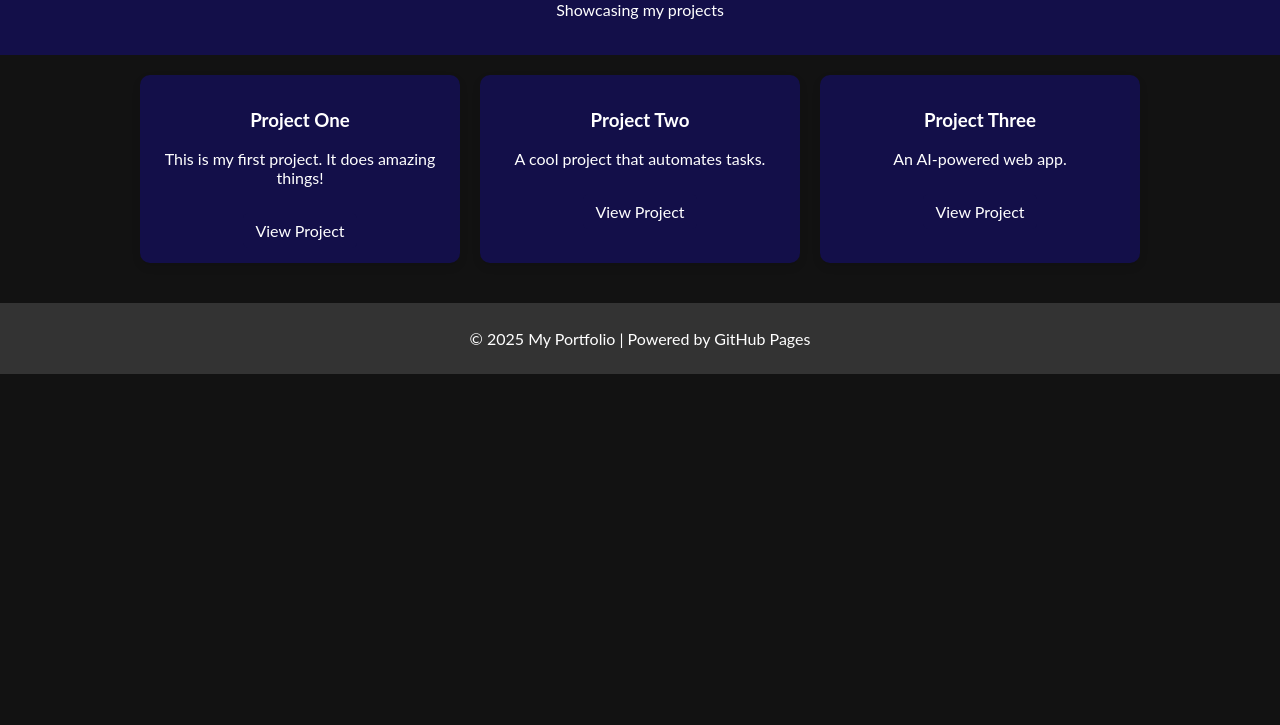
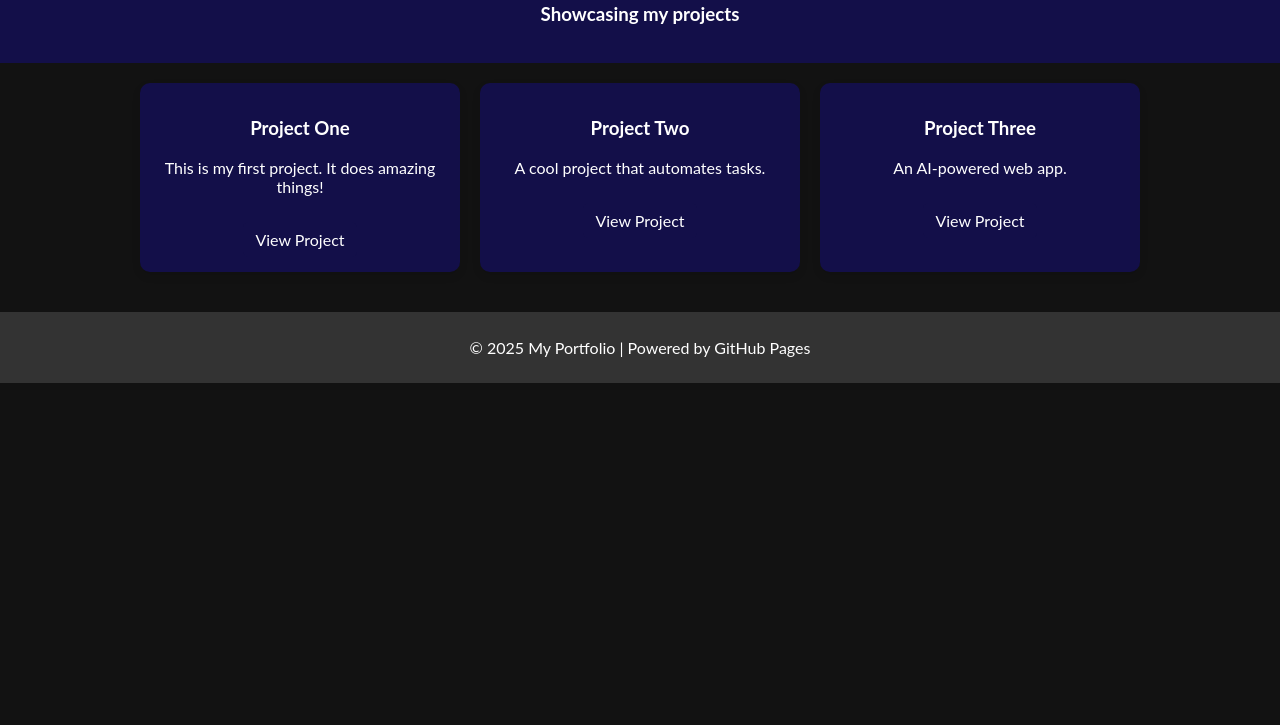
Before and after one commit to Headofstate-data/data-visualisations, a plain HTML site: page index.html in a window 1280 px wide. Shown: the part 75-800 px from the top of the page. Drawn offline with Linux system fonts and the light colour scheme.

Commit message:
Update index.html

```diff
--- a/index.html
+++ b/index.html
@@ -9,7 +9,7 @@
 <body>
     <header>
         <h1>DAMILOLA OJIKUTU</h1>
-        <p>Showcasing my projects </p>
+        <h3>Showcasing my projects </h3>
     </header>
 
     <main>
```
